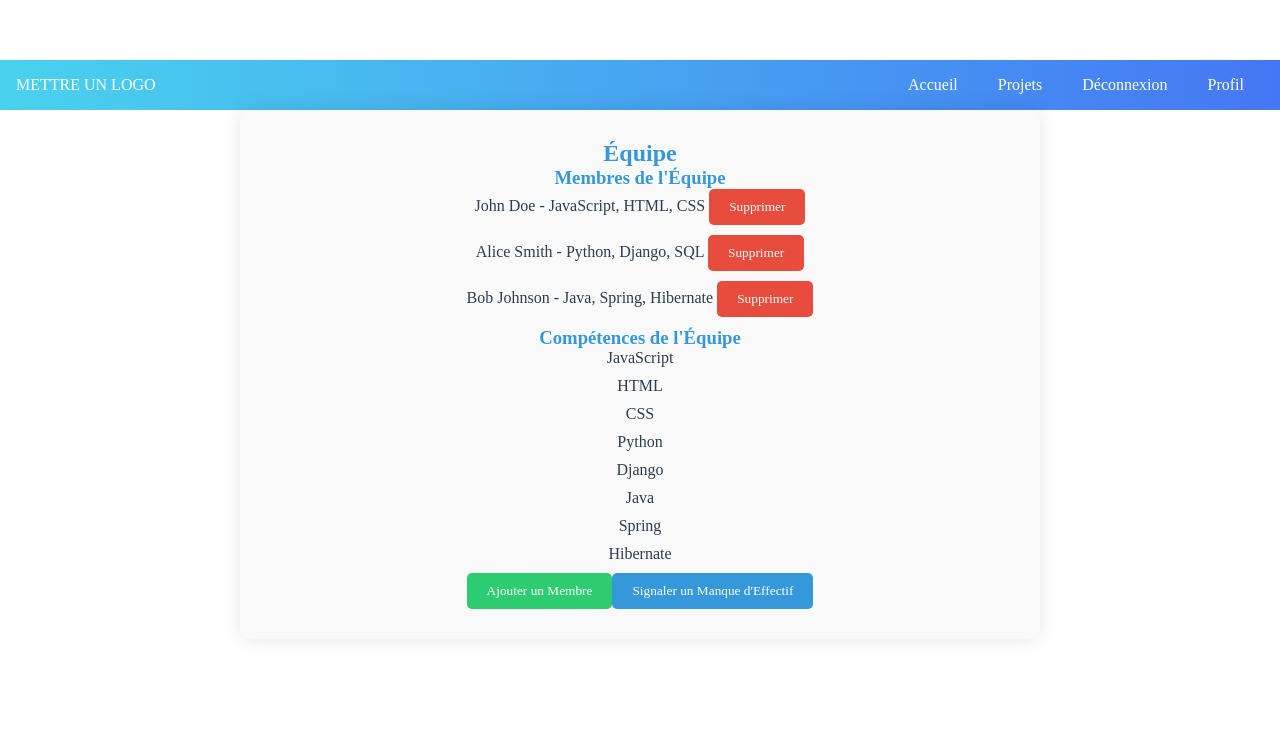
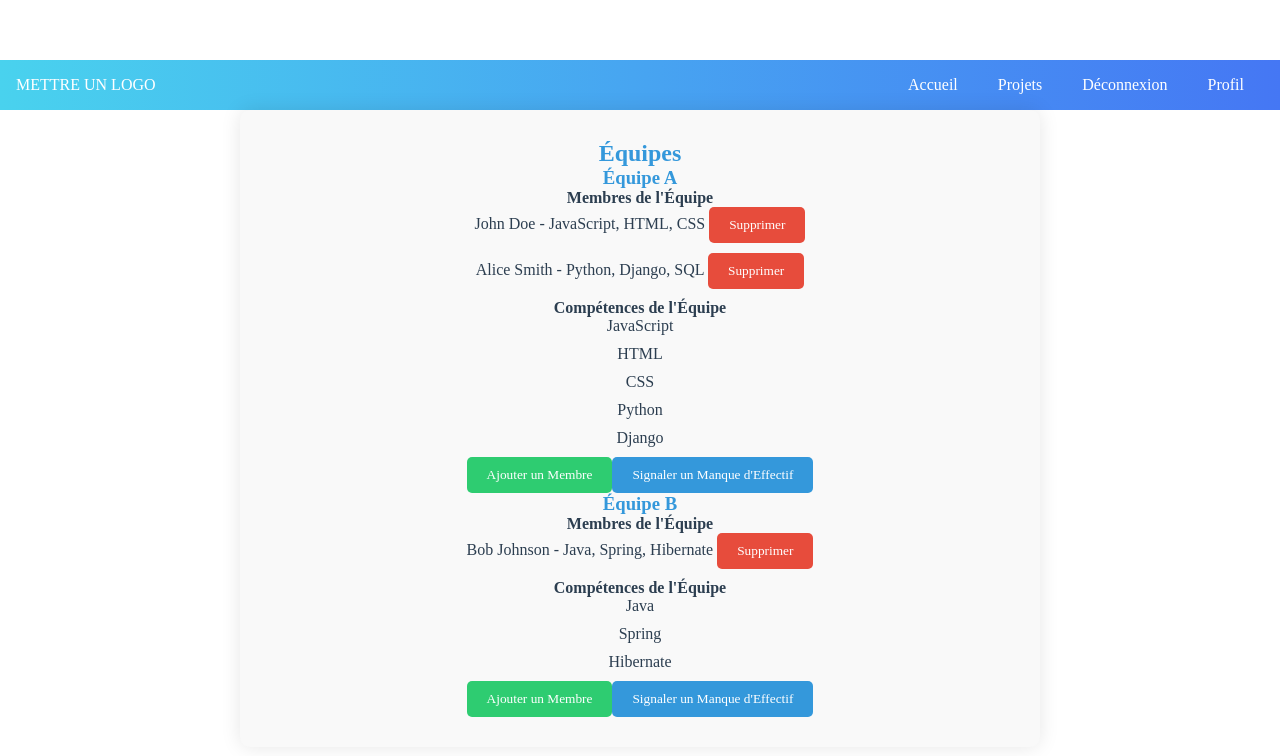
Before and after one commit to iboizard/ProjetWeb, a Vue app in the folder frontend/: page /teams in a window 1280 px wide. Shown: the top 756 px of the page. Built offline with nearby package versions, Linux system fonts and the light colour scheme; the HTML template or start-up script is replaced by a standard one.

Commit message:
create team and project page

```diff
--- a/frontend/src/components/HelloWorld.vue
+++ b/frontend/src/components/HelloWorld.vue
@@ -39,7 +39,6 @@ export default {
 }
 </script>
 
-<!-- Add "scoped" attribute to limit CSS to this component only -->
 <style scoped>
 h3 {
   margin: 40px 0 0;
--- /dev/null
+++ b/frontend/src/components/Navigateur.vue
@@ -0,0 +1,3 @@
+<template>
+    <Nva>
+</template>
--- a/frontend/src/pages/HomePage.vue
+++ b/frontend/src/pages/HomePage.vue
@@ -17,7 +17,7 @@
 
   <div class="home">
     <div class="image">
-      <img src="../assets/HomePage.jpg" width="300" />
+      <img src="../assets/HomePage.jpg" width="500" />
     </div>
   </div>
 </template>
@@ -38,12 +38,4 @@ export default {
   text-align: center;
   padding: 30px;
 }
-
-.banner {
-  background-color: #3498db;
-  color: white;
-  padding: 20px;
-  border-radius: 10px;
-  margin-bottom: 20px;
-}
 </style>
--- a/frontend/src/pages/Projects.vue
+++ b/frontend/src/pages/Projects.vue
@@ -14,11 +14,61 @@
       <router-link to="/profil" class="nav-item">Profil</router-link>
     </ul>
   </section>
-    <div class="projects">
-        <h1>Projects</h1>
+  <div class="project-page">
+    <h2>Projets</h2>
+    <select v-model="selectedProjectId" @change="selectProject">
+      <option value="">Sélectionnez un projet</option>
+      <option v-for="project in projects" :key="project.id" :value="project.id">{{ project.name }}</option>
+    </select>
+
+    <div v-if="selectedProject">
+      <h3>Description du Projet</h3>
+      <p>{{ selectedProject.description }}</p>
+
+      <h3>Date Limite</h3>
+      <p>{{ selectedProject.deadline }}</p>
+
+      <h3>Pulse-check</h3>
+      <p v-if="selectedProject.canCreatePulseCheck">Le manager peut créer un Pulse-check.</p>
+      <p v-else>Le manager ne peut pas créer de Pulse-check.</p>
+
+      <h3>Résultat de la Dernière Session</h3>
+      <p>{{ selectedProject.lastSessionResult }}</p>
     </div>
+  </div>
 </template>
 <script>
+export default {
+  data() {
+    return {
+      selectedProjectId: "",
+      projects: [
+        {
+          id: 1,
+          name: "Projet A",
+          description: "Description du Projet A",
+          deadline: "31-12-2023",
+          canCreatePulseCheck: true,
+          lastSessionResult: "Satisfaisant"
+        },
+        {
+          id: 2,
+          name: "Projet B",
+          description: "Description du Projet B",
+          deadline: "15-01-2024",
+          canCreatePulseCheck: false,
+          lastSessionResult: "À améliorer"
+        }
+      ],
+      selectedProject: null
+    };
+  },
+  methods: {
+    selectProject() {
+      this.selectedProject = this.projects.find(project => project.id === parseInt(this.selectedProjectId));
+    }
+  }
+};
 </script>
 <style>
 .navbar {
--- a/frontend/src/pages/Teams.vue
+++ b/frontend/src/pages/Teams.vue
@@ -16,14 +16,17 @@
   </section>
 
   <div class="team-page">
-    <h2>Équipe</h2>
+    <h2>Équipes</h2>
+
+    <div v-for="team in teams" :key="team.id">
+      <h3>{{ team.name }}</h3>
 
       <div v-if="team.members.length > 0">
-      <h3>Membres de l'Équipe</h3>
+        <h4>Membres de l'Équipe</h4>
         <ul>
           <li v-for="member in team.members" :key="member.id">
             {{ member.name }} - {{ member.skills.join(', ') }}
-          <button class="delete-button" @click="deleteMember(member.id)">Supprimer</button>
+            <button class="delete-button" @click="deleteMember(team.id, member.id)">Supprimer</button>
           </li>
         </ul>
       </div>
@@ -32,7 +35,7 @@
       </div>
 
       <div v-if="team.skills.length > 0">
-      <h3>Compétences de l'Équipe</h3>
+        <h4>Compétences de l'Équipe</h4>
         <ul>
           <li v-for="skill in team.skills" :key="skill">{{ skill }}</li>
         </ul>
@@ -41,9 +44,10 @@
         <p>Aucune compétence spécifiée pour l'équipe.</p>
       </div>
 
-    <button @click="addMember" class="add-button">Ajouter un Membre</button>
+      <button @click="addMember(team.id)" class="add-button">Ajouter un Membre</button>
 
-    <button @click="reportUnderstaffed" class="understaff-button">Signaler un Manque d'Effectif</button>
+      <button @click="reportUnderstaffed(team.id)" class="understaff-button">Signaler un Manque d'Effectif</button>
+    </div>
   </div>
 </template>
 
@@ -52,27 +56,27 @@
 export default {
   data() {
     return {
-      team: {
+      teams: [
+        {
+          id: 1,
+          name: 'Équipe A',
           members: [
             { id: 1, name: 'John Doe', skills: ['JavaScript', 'HTML', 'CSS'] },
-          { id: 2, name: 'Alice Smith', skills: ['Python', 'Django', 'SQL'] },
-          { id: 3, name: 'Bob Johnson', skills: ['Java', 'Spring', 'Hibernate'] }
+            { id: 2, name: 'Alice Smith', skills: ['Python', 'Django', 'SQL'] }
           ],
-        skills: ['JavaScript', 'HTML', 'CSS', 'Python', 'Django', 'Java', 'Spring', 'Hibernate']
+          skills: ['JavaScript', 'HTML', 'CSS', 'Python', 'Django']
+        },
+        {
+          id: 2,
+          name: 'Équipe B',
+          members: [
+            { id: 1, name: 'Bob Johnson', skills: ['Java', 'Spring', 'Hibernate'] }
+          ],
+          skills: ['Java', 'Spring', 'Hibernate']
         }
+      ]
     };
   },
-  methods: {
-    addMember() {
-
-    },
-    deleteMember(memberId) {
-
-    },
-    reportUnderstaffed() {
-
-    }
-  }
 };
 </script>
 
```
Lines whose indentation alone changed are shown as unchanged.
